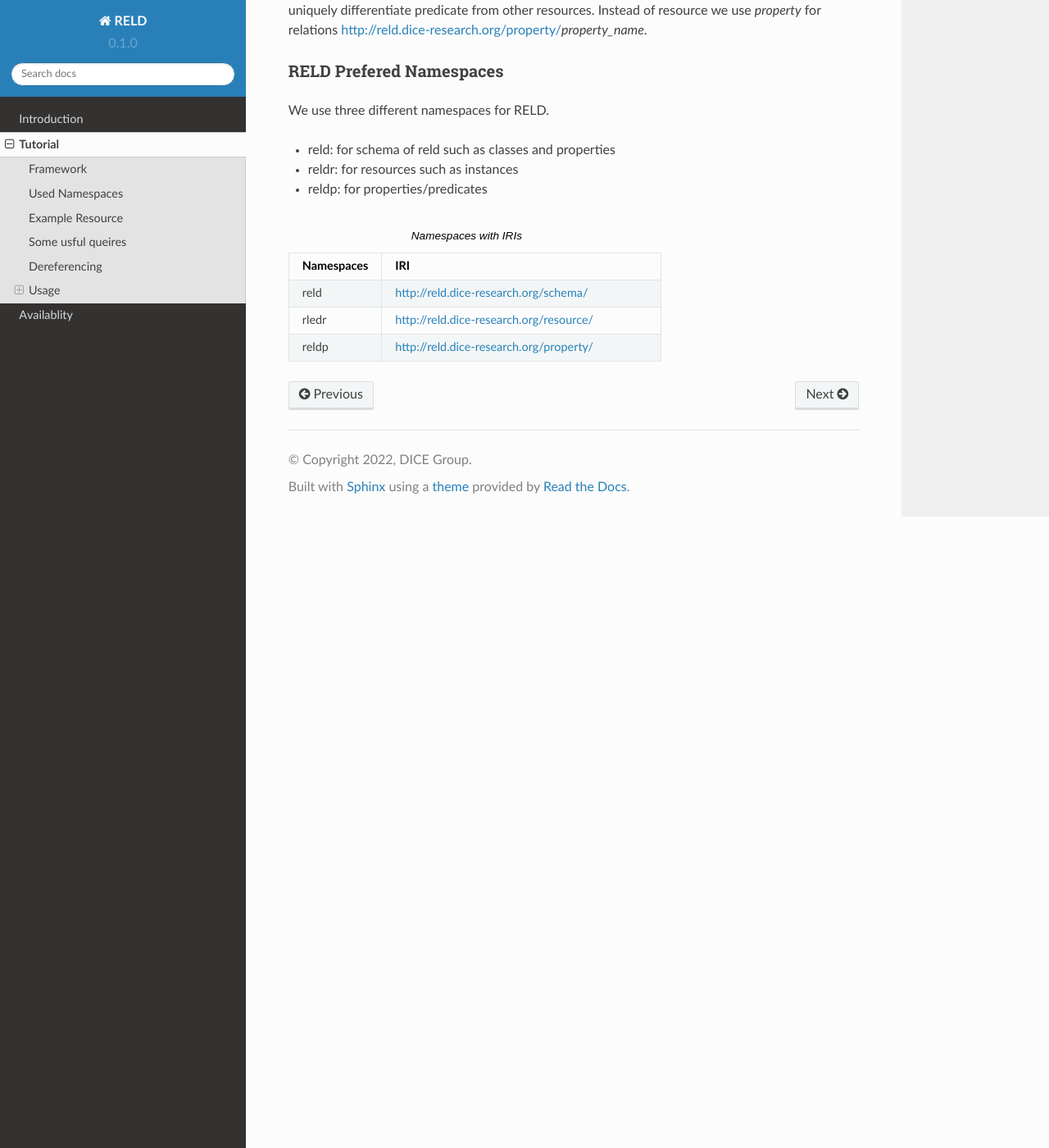
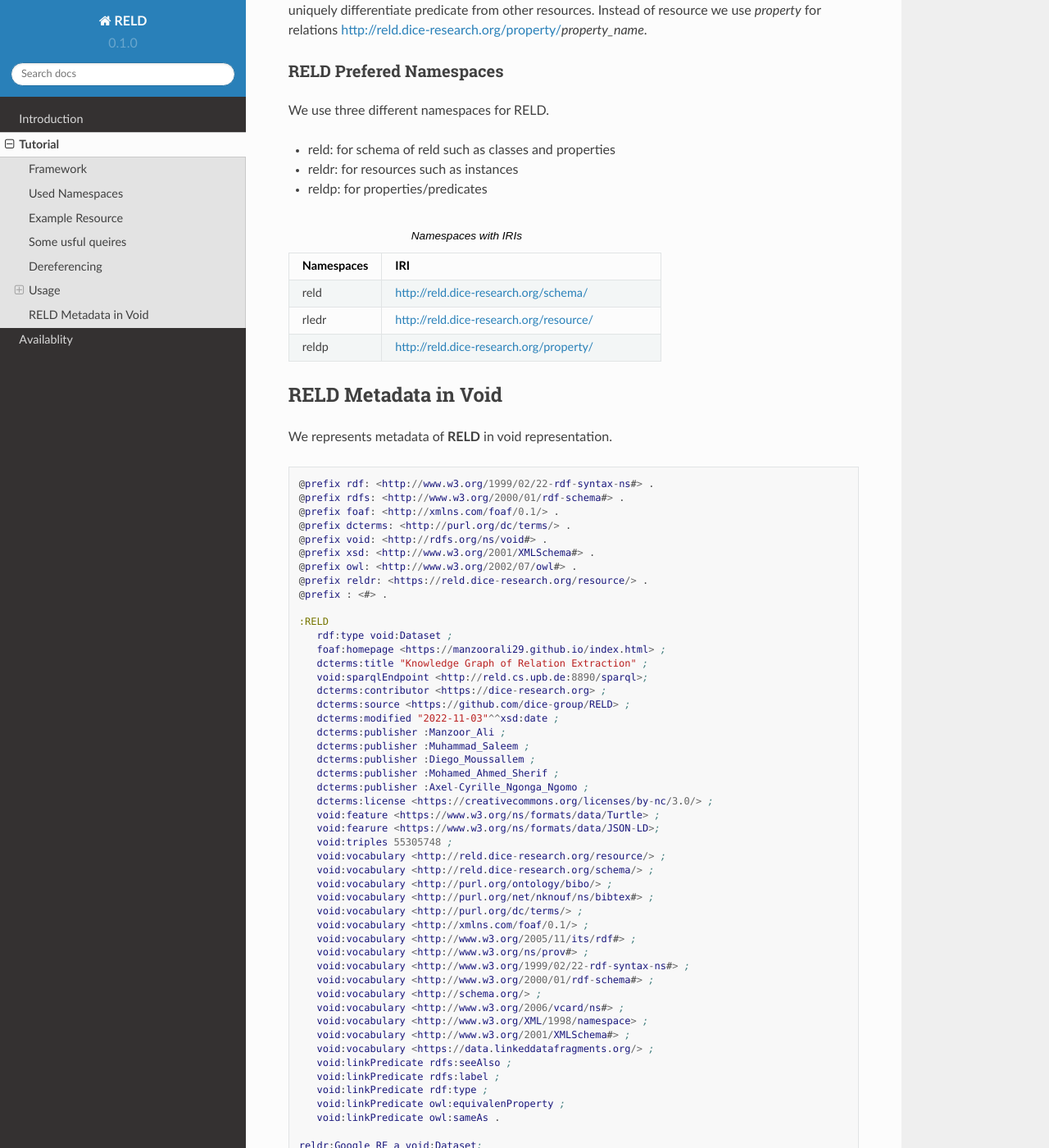
Before and after one commit to manzoorali29/reld_tutorial, a Sphinx documentation site: the page built from docs/source/tutorial.rst, in a window 1280 px wide and 1400 px high, scrolled down 7505 px. Shown: the whole window at 82% size. Built offline with Sphinx 7.4.7 and the Read the Docs theme 2.0.0, drawn with Linux system fonts in a browser that asks for light colours; some of the changed text lies outside the part shown.

Commit message:
void added

```diff
--- a/docs/source/tutorial.rst
+++ b/docs/source/tutorial.rst
@@ -386,3 +386,135 @@ We use three different namespaces for RELD.
    reld, http://reld.dice-research.org/schema/
    rledr,http://reld.dice-research.org/resource/
    reldp,http://reld.dice-research.org/property/
+
+
+RELD Metadata in Void
+=====================
+
+We represents metadata of **RELD** in void representation.
+
+.. code-block:: ttl
+
+   @prefix rdf: <http://www.w3.org/1999/02/22-rdf-syntax-ns#> .
+   @prefix rdfs: <http://www.w3.org/2000/01/rdf-schema#> .
+   @prefix foaf: <http://xmlns.com/foaf/0.1/> .
+   @prefix dcterms: <http://purl.org/dc/terms/> .
+   @prefix void: <http://rdfs.org/ns/void#> .
+   @prefix xsd: <http://www.w3.org/2001/XMLSchema#> .
+   @prefix owl: <http://www.w3.org/2002/07/owl#> .
+   @prefix reldr: <https://reld.dice-research.org/resource/> .
+   @prefix : <#> .
+
+   :RELD
+      rdf:type void:Dataset ;
+      foaf:homepage <https://manzoorali29.github.io/index.html> ;
+      dcterms:title "Knowledge Graph of Relation Extraction" ;
+      void:sparqlEndpoint <http://reld.cs.upb.de:8890/sparql>;
+      dcterms:contributor <https://dice-research.org> ;
+      dcterms:source <https://github.com/dice-group/RELD> ;
+      dcterms:modified "2022-11-03"^^xsd:date ;
+      dcterms:publisher :Manzoor_Ali ;
+      dcterms:publisher :Muhammad_Saleem ;
+      dcterms:publisher :Diego_Moussallem ;
+      dcterms:publisher :Mohamed_Ahmed_Sherif ;
+      dcterms:publisher :Axel-Cyrille_Ngonga_Ngomo ;
+      dcterms:license <https://creativecommons.org/licenses/by-nc/3.0/> ;
+      void:feature <https://www.w3.org/ns/formats/data/Turtle> ;
+      void:fearure <https://www.w3.org/ns/formats/data/JSON-LD>;
+      void:triples 55305748 ;
+      void:vocabulary <http://reld.dice-research.org/resource/> ;
+      void:vocabulary <http://reld.dice-research.org/schema/> ;
+      void:vocabulary <http://purl.org/ontology/bibo/> ;
+      void:vocabulary <http://purl.org/net/nknouf/ns/bibtex#> ;
+      void:vocabulary <http://purl.org/dc/terms/> ;
+      void:vocabulary <http://xmlns.com/foaf/0.1/> ;
+      void:vocabulary <http://www.w3.org/2005/11/its/rdf#> ;
+      void:vocabulary <http://www.w3.org/ns/prov#> ;
+      void:vocabulary <http://www.w3.org/1999/02/22-rdf-syntax-ns#> ;
+      void:vocabulary <http://www.w3.org/2000/01/rdf-schema#> ;
+      void:vocabulary <http://schema.org/> ;
+      void:vocabulary <http://www.w3.org/2006/vcard/ns#> ;
+      void:vocabulary <http://www.w3.org/XML/1998/namespace> ;
+      void:vocabulary <http://www.w3.org/2001/XMLSchema#> ;
+      void:vocabulary <https://data.linkeddatafragments.org/> ;
+      void:linkPredicate rdfs:seeAlso ;
+      void:linkPredicate rdfs:label ;
+      void:linkPredicate rdf:type ;
+      void:linkPredicate owl:equivalenProperty ;
+      void:linkPredicate owl:sameAs .
+
+   reldr:Google_RE a void:Dataset;
+      void:target <https://reld.dice-research.org/>;
+      void:target <https://github.com/google-research-datasets/>;
+      void:linkPredicate owl:sameAs;
+      void:triples 685633 .
+
+   reldr:NYT-FB a void:Dataset;
+      void:target <https://reld.dice-research.org/>;
+      void:target <http://iesl.cs.umass.edu/riedel/ecml/>;
+      void:linkPredicate owl:sameAs;
+      void:triples 3119910 .
+   reldr:FewRel a void:Dataset;
+      void:target <https://reld.dice-research.org/>;
+      void:target <https://www.zhuhao.me/fewrel/>;
+      void:linkPredicate owl:sameAs;
+      void:triples 1288803 .
+   reldr:SemEval a void:Dataset;
+      void:target <https://reld.dice-research.org/>;
+      void:target <http://www.kozareva.com/>;
+      void:linkPredicate owl:sameAs;
+      void:triples 188991 .
+
+   reldr:WebNLG a void:Dataset;
+      void:target <https://reld.dice-research.org/>;
+      void:target <https://webnlg-challenge.loria.fr/>;
+      void:linkPredicate owl:sameAs;
+      void:triples 1863267 .
+
+   reldr:Wiki-RE a void:Dataset;
+      void:target <https://reld.dice-research.org/>;
+      void:target <https://www.informatik.tu-darmstadt.de/ukp/research_ukp/ukp_research_data_and_software/>;
+      void:linkPredicate owl:sameAs;
+      void:triples 41156660 .
+
+   reldr:docRed a void:Dataset;
+      void:target <https://reld.dice-research.org/>;
+      void:target <https://github.com/thunlp/DocRED>;
+      void:linkPredicate owl:sameAs;
+      void:triples 2487493 .
+   reldr:t-rex a void:Dataset;
+      void:target <https://reld.dice-research.org/>;
+      void:target <https://hadyelsahar.github.io/t-rex/downloads/>;
+      void:linkPredicate owl:sameAs.
+
+   :Manzoor_Ali a
+      foaf:Person ;
+      rdfs:label "Manzoor Ali" ;
+      foaf:homepage <https://dice-research.org/ManzoorAli>;
+      foaf:mbox <mailto:manzoor@mail.uni-paderborn.de> .
+
+
+   :Muhammad_Saleem a
+      foaf:Person ;
+      rdfs:label "Muhammad Saleem" ;
+      foaf:homepage <https://dice-research.org/MuhammadSaleem>;
+      foaf:mbox <mailto:saleem@informatik.uni-leipzig.de> .
+
+   :Diego_Moussallem a
+      foaf:Person ;
+      rdfs:label "Diego Moussallem" ;
+      foaf:homepage <https://dice-research.org/DiegoMoussallem>;
+      foaf:mbox <mailto:diego.moussallem@uni-paderborn.de> .
+
+   :Mohamed_Ahmed_Sherif a
+      foaf:Person ;
+      rdfs:label "Mohamed Ahmed Sherif" ;
+      foaf:homepage <https://dice-research.org/MohamedAhmedSherif>;
+      foaf:mbox <mailto:mohamed.sherif@upb.de> .
+
+
+   :Axel-Cyrille_Ngonga_Ngomo a
+      foaf:Person ;
+      rdfs:label "Axel-Cyrille Ngonga Ngomo" ;
+      foaf:homepage <https://dice-research.org/AxelCyrilleNgongaNgomo>;
+      foaf:mbox <mailto:axel.ngonga@upb.de> .
```
